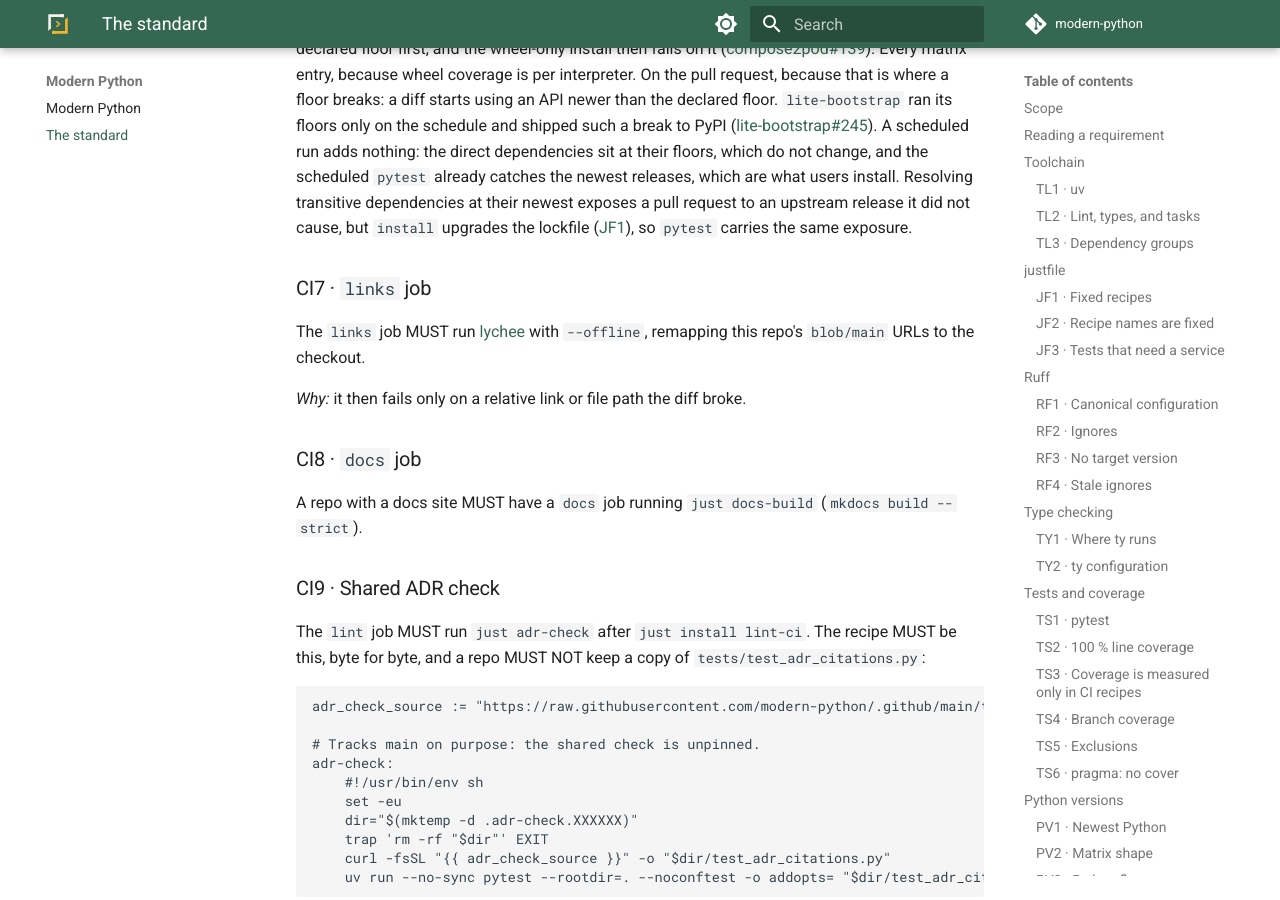
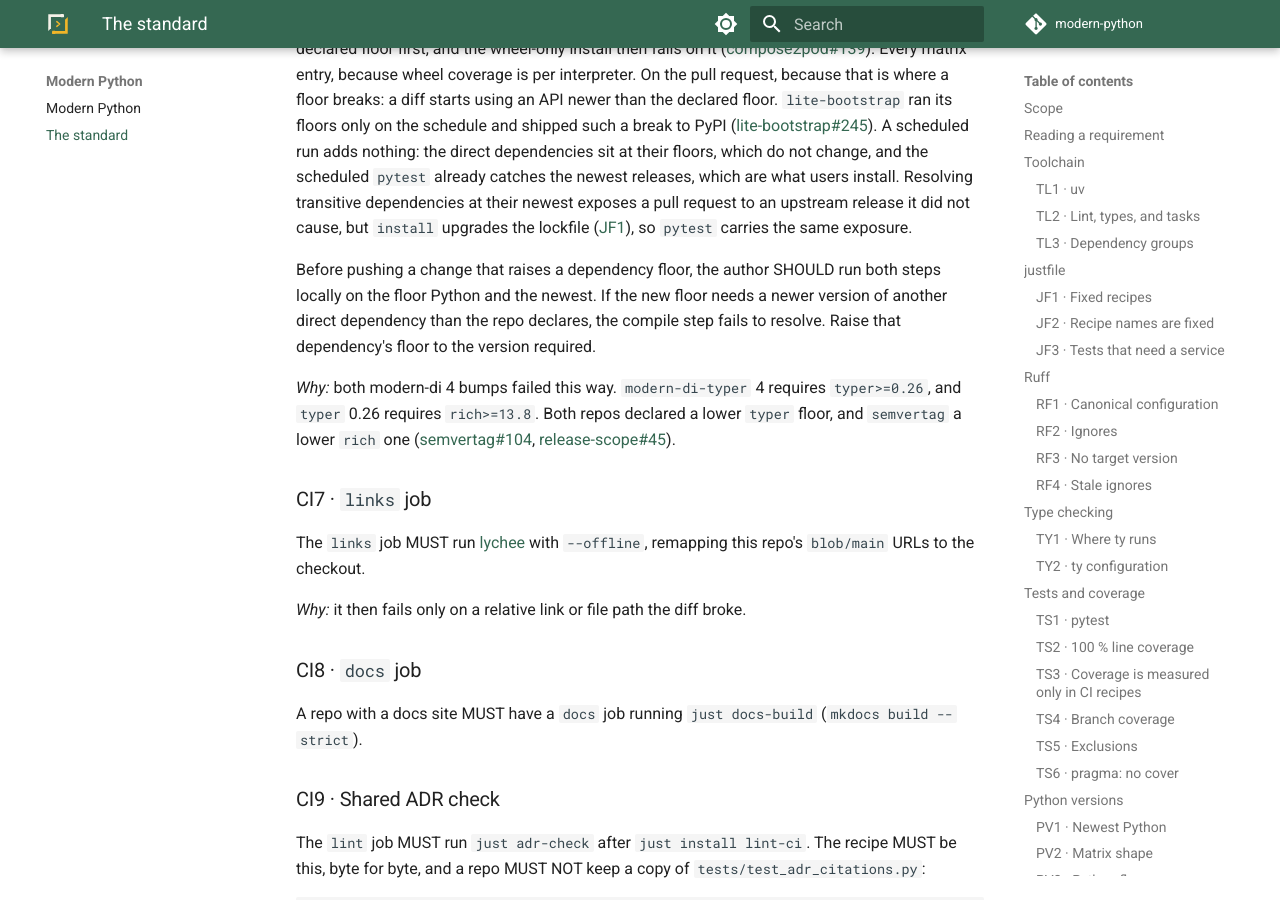
Before and after one commit to modern-python/.github, an MkDocs documentation site: the page built from docs/standard.md, in a window 1280 px wide and 900 px high, scrolled down 6329 px. Built offline with MkDocs 1.6.1 and Material for MkDocs 9.7.7, drawn with Linux system fonts in a browser that asks for light colours.

Commit message:
docs(standard): run floors locally before raising a dependency floor

```diff
--- a/docs/standard.md
+++ b/docs/standard.md
@@ -260,6 +260,16 @@ scheduled `pytest` already catches the newest releases, which are what users ins
 transitive dependencies at their newest exposes a pull request to an upstream release it did not
 cause, but `install` upgrades the lockfile ([JF1](#JF1)), so `pytest` carries the same exposure.
 
+Before pushing a change that raises a dependency floor, the author SHOULD run both steps locally on
+the floor Python and the newest. If the new floor needs a newer version of another direct dependency
+than the repo declares, the compile step fails to resolve. Raise that dependency's floor to the
+version required.
+
+*Why:* both modern-di 4 bumps failed this way. `modern-di-typer` 4 requires `typer>=0.26`, and
+`typer` 0.26 requires `rich>=13.8`. Both repos declared a lower `typer` floor, and `semvertag` a
+lower `rich` one ([semvertag#104](https://github.com/modern-python/semvertag/pull/104),
+[release-scope#45](https://github.com/modern-python/release-scope/pull/45)).
+
 ### CI7 · `links` job { #CI7 }
 
 The `links` job MUST run [lychee](https://github.com/lycheeverse/lychee-action) with `--offline`,
```
